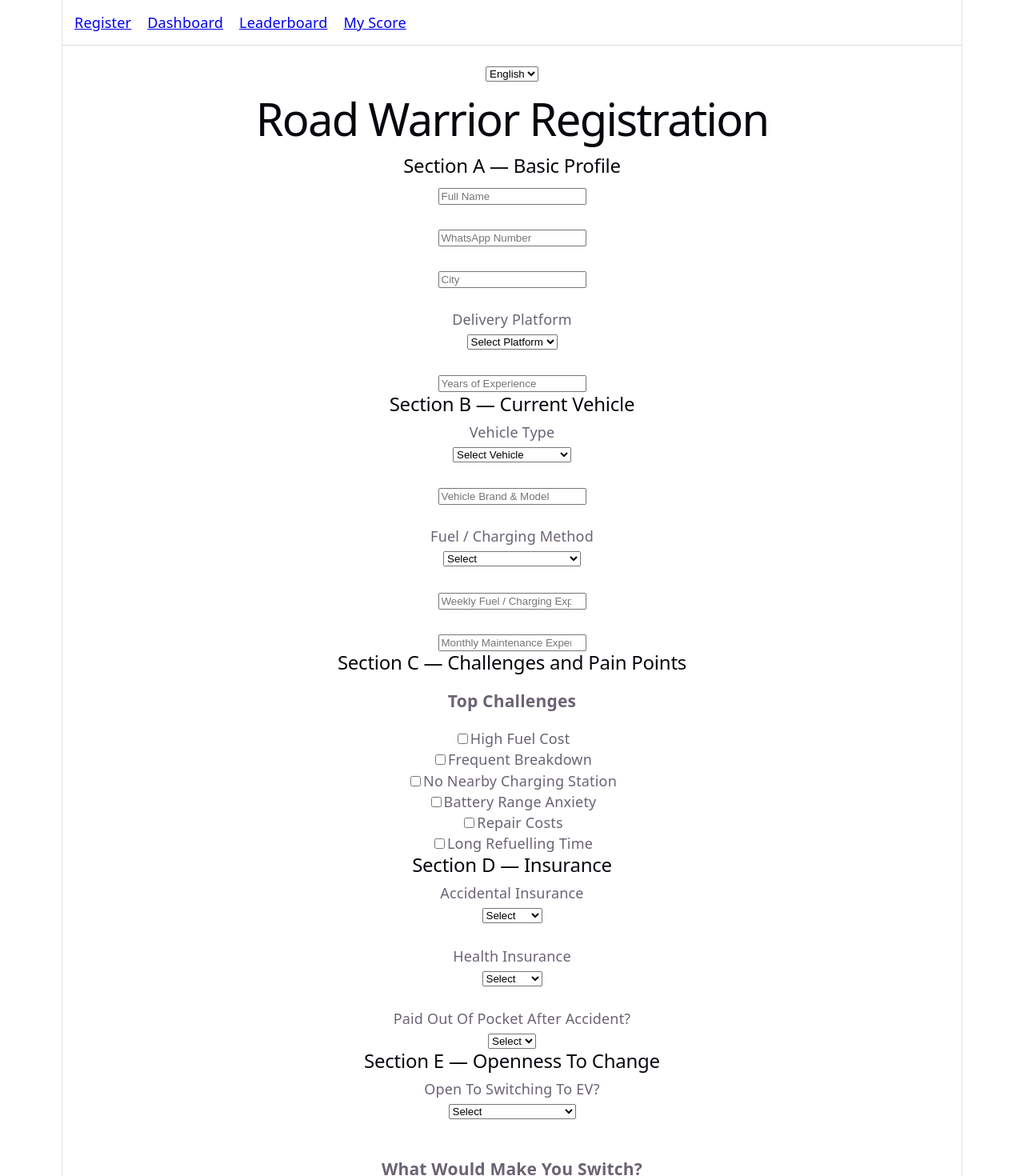
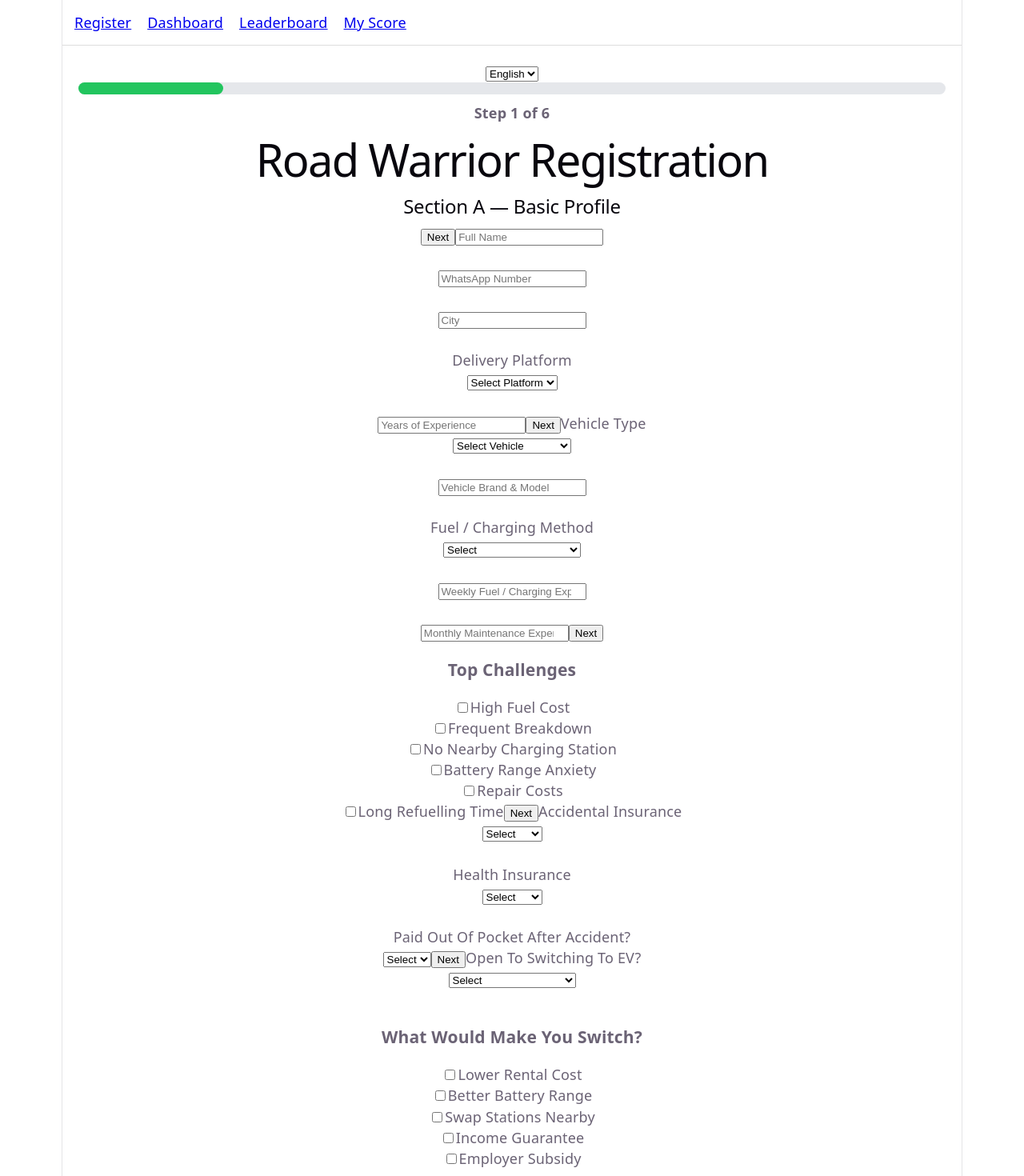
Before and after one commit to VarshaNayak18/road-warrior, a React (Vite) app: page / in a window 1280 px wide. Shown: the top 1470 px of the page at 80% size. Built offline with nearby package versions, Linux system fonts and the light colour scheme; no server answers.

Commit message:
Add registration progress bar

```diff
--- a/src/pages/Register.jsx
+++ b/src/pages/Register.jsx
@@ -3,15 +3,13 @@ import {
   findRiderByReferralCode,
   updateReferrer
 } from "../services/riderService";
-
 import { translations } from "../translations";
-
 import { useState } from "react";
 import { generateReferralCode } from "../utils/referral";
-
 import { supabase } from "../lib/supabase";
 
 function Register() {
+
   const [language, setLanguage] = useState("en");
 
   const t = translations[language];
@@ -55,7 +53,6 @@ function Register() {
 
   const handleCheckboxChange = (event) => {
     const { name, value, checked } = event.target;
-
     setFormData((prev) => ({
       ...prev,
       [name]: checked
@@ -66,23 +63,22 @@ function Register() {
     }));
   };
 
+  const [currentSection, setCurrentSection] =
+  useState(1);
+
   const handleSubmit = async (event) => {
     event.preventDefault();
-
     const referralCode = generateReferralCode();
-
     const rider = {
       name: formData.name,
       phone: formData.phone,
       city: formData.city,
-
       delivery_platform: formData.deliveryPlatform,
       experience_years: formData.experienceYears,
 
       vehicle_type: formData.vehicleType,
       vehicle_brand: formData.vehicleBrand,
       charging_method: formData.chargingMethod,
-
       weekly_expense: formData.weeklyExpense,
       maintenance_expense: formData.maintenanceExpense,
 
@@ -95,7 +91,6 @@ function Register() {
       accident_expense: formData.accidentExpense,
 
       ev_openness: formData.evInterest,
-
       switch_factors: formData.switchFactors,
       interested_services: formData.interestedServices,
 
@@ -105,21 +100,18 @@ function Register() {
 
       points: 10,
       referral_count: 0,
-
       referral_code: generateReferralCode(),
     };
 
+
     const { data, error } = await registerRider(rider);
-
     if (error) {
       console.error(error);
-
       if (error.code === "23505") {
         alert("Phone number already registered");
       } else {
         alert("Registration failed");
       }
-
       return;
     }
 
@@ -164,14 +156,12 @@ console.log("WhatsApp Error:", whatsappError);
       name: "",
       phone: "",
       city: "",
-
       deliveryPlatform: "",
       experienceYears: "",
 
       vehicleType: "",
       vehicleBrand: "",
       chargingMethod: "",
-
       weeklyExpense: "",
       maintenanceExpense: "",
 
@@ -197,7 +187,6 @@ return (
   <div style={{ padding: "20px" }}>
 
     <form onSubmit={handleSubmit}>
-
       <select
       value={language}
       onChange={(e) => setLanguage(e.target.value)}
@@ -206,10 +195,58 @@ return (
         <option value="hi">हिन्दी</option>
       </select>
 
+      <div
+      style={{
+        marginBottom: "25px",
+        }}
+        >
+          <div
+          style={{
+            width: "100%",
+            backgroundColor: "#e5e7eb",
+            borderRadius: "20px",
+            height: "15px",
+          }}
+          >
+            <div
+            style={{
+              width: `${(currentSection / 6) * 100}%`,
+              backgroundColor: "#22c55e",
+              height: "15px",
+              borderRadius: "20px",
+              transition: "0.3s",
+            }}
+            />
+          </div>
+
+            <p
+            style={{
+              marginTop: "10px",
+              fontWeight: "bold",
+              textAlign: "center",
+            }}
+            >
+              Step {currentSection} of 6
+              </p>
+        </div>
+
       <h1>{t.title}</h1>
+      {/* SECTION A */}
 
-      {/* SECTION A */}
+      {currentSection === 1 && (
+        <>
         <h2>{t.basicProfile}</h2>
+        {/* Section A Fields */}
+        <button
+        type="button"
+        onClick={() =>
+          setCurrentSection(2)
+        }
+        >
+          Next
+          </button>
+          </>
+      )}
 
       <input
       type="text"
@@ -218,7 +255,6 @@ return (
       value={formData.name}
       onChange={handleChange}
       />
-
       <br /><br />
 
       <input
@@ -228,7 +264,6 @@ return (
       value={formData.phone}
       onChange={handleChange}
       />
-
       <br /><br />
 
       <input
@@ -238,13 +273,10 @@ return (
       value={formData.city}
       onChange={handleChange}
       />
-
       <br /><br />
 
       <label>{t.deliveryPlatform}</label>
-
       <br />
-
       <select
       name="deliveryPlatform"
       value={formData.deliveryPlatform}
@@ -258,7 +290,6 @@ return (
         <option>Dunzo</option>
         <option>{t.other}</option>
       </select>
-
       <br /><br />
 
       <input
@@ -269,11 +300,34 @@ return (
       onChange={handleChange}
       />
 
+      <button
+      type="button"
+      onClick={() =>
+        setCurrentSection(2)
+      }
+      >
+        Next
+      </button>
+
+
       {/* SECTION B */}
+
+      {currentSection === 2 && (
+        <>
         <h2>{t.vehicleSection}</h2>
+        {/* Section B Fields */}
+        <button
+        type="button"
+        onClick={() =>
+          setCurrentSection(3)
+        }
+        >
+          Next
+          </button>
+          </>
+      )}
 
       <label>{t.vehicleType}</label>
-
       <br />
 
       <select
@@ -287,7 +341,6 @@ return (
         <option value="Electric">{t.electric}</option>
         <option value="Other">{t.other}</option>
       </select>
-
       <br /><br />
 
       <input
@@ -297,13 +350,10 @@ return (
       value={formData.vehicleBrand}
       onChange={handleChange}
       />
-
       <br /><br />
 
       <label>{t.chargingMethod}</label>
-
       <br />
-
       <select
       name="chargingMethod"
       value={formData.chargingMethod}
@@ -315,7 +365,6 @@ return (
         <option>Battery Swapping Station</option>
         <option>{t.other}</option>
       </select>
-
       <br /><br />
 
       <input
@@ -325,7 +374,6 @@ return (
       value={formData.weeklyExpense}
       onChange={handleChange}
       />
-
       <br /><br />
 
       <input
@@ -336,8 +384,32 @@ return (
       onChange={handleChange}
       />
 
+      <button
+      type="button"
+      onClick={() =>
+        setCurrentSection(3)
+      }
+      >
+        Next
+      </button>
+
+
       {/* SECTION C */}
+
+      {currentSection === 3 && (
+        <>
         <h2>{t.challengesSection}</h2>
+        {/* Section C Fields */}
+        <button
+        type="button"
+        onClick={() =>
+          setCurrentSection(4)
+        }
+        >
+          Next
+          </button>
+          </>
+      )}
 
       <h3>{t.topChallenges}</h3>
 
@@ -351,7 +423,6 @@ return (
         />
         {t.highFuelCost}
       </label>
-
       <br />
 
       <label>
@@ -364,7 +435,6 @@ return (
         />
         {t.frequentBreakdown}
       </label>
-
       <br />
 
       <label>
@@ -377,7 +447,6 @@ return (
         />
         {t.noChargingStation}
       </label>
-
       <br />
 
       <label>
@@ -390,7 +459,6 @@ return (
         />
         {t.rangeAnxiety}
       </label>
-
       <br />
 
       <label>
@@ -403,7 +471,6 @@ return (
         />
         {t.repairCosts}
       </label>
-
       <br />
 
       <label>
@@ -431,7 +498,6 @@ return (
           />
           {t.batteryDrain}
         </label>
-
         <br />
 
         <label>
@@ -444,7 +510,6 @@ return (
           />
           {t.swapFar}
         </label>
-
         <br />
 
         <label>
@@ -457,7 +522,6 @@ return (
           />
           {t.longCharging}
         </label>
-
         <br />
 
         <label>
@@ -487,7 +551,6 @@ return (
           />
           {t.fuelPrice}
         </label>
-
         <br />
 
         <label>
@@ -500,7 +563,6 @@ return (
           />
           {t.engineIssues}
         </label>
-
         <br />
 
         <label>
@@ -513,7 +575,6 @@ return (
           />
           {t.pollutionRisk}
         </label>
-
         <br />
 
         <label>
@@ -529,13 +590,35 @@ return (
         </>
       )}
 
+      <button
+      type="button"
+      onClick={() =>
+        setCurrentSection(4)
+      }
+      >
+        Next
+      </button>
+
+
       {/* SECTION D */}
+
+      {currentSection === 4 && (
+        <>
         <h2>{t.insuranceSection}</h2>
+        {/* Section D Fields */}
+        <button
+        type="button"
+        onClick={() =>
+          setCurrentSection(5)
+        }
+        >
+          Next
+          </button>
+          </>
+      )}
 
       <label>{t.accidentalInsurance}</label>
-
       <br />
-
       <select
       name="accidentalInsurance"
       value={formData.accidentalInsurance}
@@ -546,13 +629,10 @@ return (
         <option value="No">{t.no}</option>
         <option value="Not Sure">{t.notSure}</option>
       </select>
-
       <br /><br />
 
       <label>{t.healthInsurance}</label>
-
       <br />
-
       <select
       name="healthInsurance"
       value={formData.healthInsurance}
@@ -563,13 +643,10 @@ return (
         <option value="No">{t.no}</option>
         <option value="Not Sure">{t.notSure}</option>
       </select>
-
       <br /><br />
 
       <label>{t.accidentExpense}</label>
-
       <br />
-
       <select
       name="accidentExpense"
       value={formData.accidentExpense}
@@ -580,37 +657,53 @@ return (
         <option value="No">{t.no}</option>
       </select>
 
+      <button
+      type="button"
+      onClick={() =>
+        setCurrentSection(5)
+      }
+      >
+        Next
+      </button>
+
+
       {/* SECTION E */}
+
+      {currentSection === 5 && (
+        <>
         <h2>{t.evSection}</h2>
+        {/* Section E Fields */}
+        <button
+        type="button"
+        onClick={() =>
+          setCurrentSection(6)
+        }
+        >
+          Next
+          </button>
+          </>
+      )}
 
-<label>{t.evInterest}</label>
-
-<br />
-
+      <label>{t.evInterest}</label><br />
       <select
       name="evInterest"
       value={formData.evInterest}
       onChange={handleChange}
       >
         <option value="">Select</option>
-
         <option value="Yes">
           {t.yes}
         </option>
-
         <option value="No">
           {t.no}
         </option>
-
         <option value="Already On EV">
           {t.alreadyEV}
         </option>
-
         <option value="Need More Information">
           {t.needInfo}
         </option>
       </select>
-
       <br /><br />
 
       <h3>{t.switchFactors}</h3>
@@ -625,7 +718,6 @@ return (
         />
         {t.lowerRental}
       </label>
-
       <br />
 
       <label>
@@ -638,7 +730,6 @@ return (
         />
         {t.betterRange}
       </label>
-
       <br />
 
       <label>
@@ -651,7 +742,6 @@ return (
         />
         {t.swapNearby}
       </label>
-
       <br />
 
       <label>
@@ -664,7 +754,6 @@ return (
         />
         {t.incomeGuarantee}
       </label>
-
       <br />
 
       <label>
@@ -677,7 +766,6 @@ return (
         />
         {t.employerSubsidy}
       </label>
-
       <br /><br />
 
       <h3>{t.interestedServices}</h3>
@@ -692,7 +780,6 @@ return (
         />
         {t.evRentalOffer}
       </label>
-
       <br />
 
       <label>
@@ -705,7 +792,6 @@ return (
         />
         {t.insuranceQuote}
       </label>
-
       <br />
 
       <label>
@@ -718,7 +804,6 @@ return (
         />
         {t.retrofitInfo}
       </label>
-
       <br />
 
       <label>
@@ -731,7 +816,6 @@ return (
         />
         {t.allAbove}
       </label>
-
       <br />
 
       <label>
@@ -745,13 +829,21 @@ return (
         {t.none}
       </label>
 
+      <button
+      type="button"
+      onClick={() =>
+        setCurrentSection(6)
+      }
+      >
+        Next
+      </button>
+
+
       {/* SECTION F */}
       <h2>{t.referralSection}</h2>
 
       <label>{t.referred}</label>
-
       <br />
-
       <select
       name="referred"
       value={formData.referred}
@@ -760,12 +852,10 @@ return (
         <option value="No">
           {t.no}
         </option>
-
         <option value="Yes">
           {t.yes}
         </option>
       </select>
-
       <br /><br />
 
       {formData.referred === "Yes" && (
@@ -777,7 +867,6 @@ return (
         value={formData.referralCode}
         onChange={handleChange}
         />
-
         <br /><br />
         </>
       )}
```
Also changed, not shown: 1 other file (tests, documents, lock files or other folders). Lines whose indentation alone changed are shown as unchanged.
